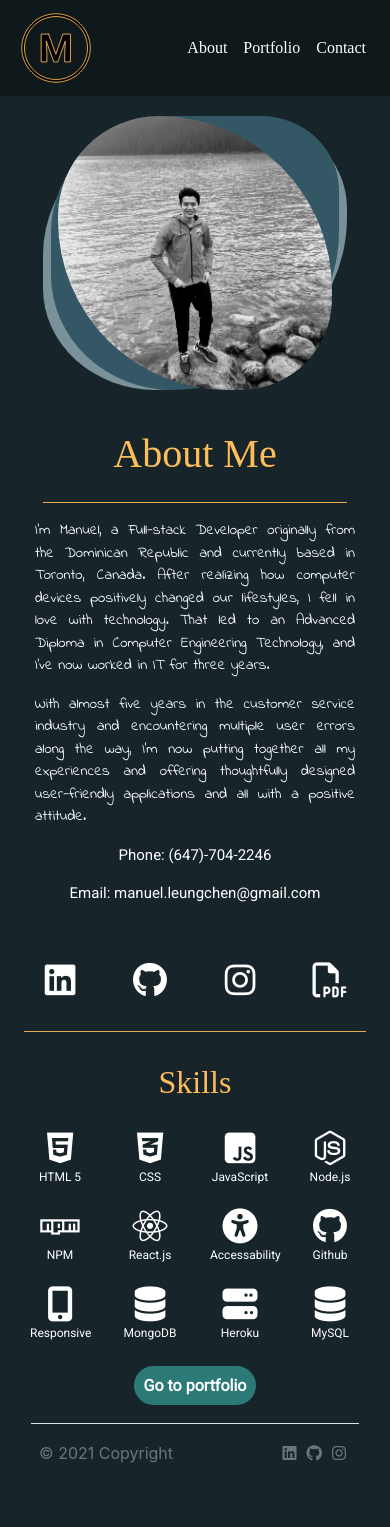
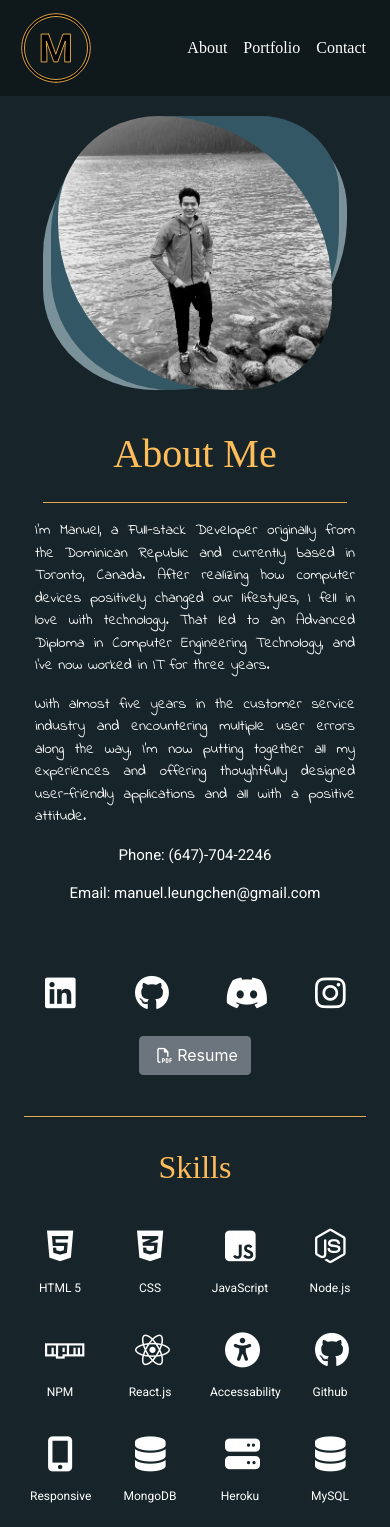
Before and after one commit to manuelleungchen/manuelleung, a React (Create React App) app: page / in a window 390 px wide. Shown: the top 1527 px of the page. Before the commit the page ends 1498 px from the top, so only its background shows below. Built offline with nearby package versions, Linux system fonts and the light colour scheme; a web font is replaced by a local one.

Commit message:
Added Discord link

```diff
--- a/src/components/Footer/index.js
+++ b/src/components/Footer/index.js
@@ -9,12 +9,14 @@ function Footer() {
                     <span className="text-muted">&copy; 2021 Copyright</span>
                 </div>
                 <ul className="nav justify-content-end list-unstyled d-flex">
-                    <li class="ms-3"><a class="text-muted" href="https://www.linkedin.com/in/manuel-leung-chen/" rel="noreferrer" target="_blank">
-                        <i className="fab fa-linkedin"></i></a></li>
-                    <li class="ms-3"><a class="text-muted" href="https://github.com/manuelleungchen" rel="noreferrer" target="_blank">
-                        <i className="fab fa-github"></i></a></li>
-                    <li class="ms-3"><a class="text-muted" href="https://www.instagram.com/mleungc/" rel="noreferrer" target="_blank">
-                        <i className="fab fa-instagram"></i></a></li>
+                    <li class="ms-3"><a class="text-muted" href="https://www.linkedin.com/in/manuel-leung-chen/" rel="noopener noreferrer" target="_blank">
+                        <i className="fab fa-linkedin" /></a></li>
+                    <li class="ms-3"><a class="text-muted" href="https://github.com/manuelleungchen" rel="noopener noreferrer" target="_blank">
+                        <i className="fab fa-github" /></a></li>
+                    <li class="ms-3"><a class="text-muted" href="https://discord.com/users/834973242548027403" rel="noopener noreferrer" target="_blank">
+                        <i className="fab fa-discord" /></a></li>
+                    <li class="ms-3"><a class="text-muted" href="https://www.instagram.com/mleungc/" rel="noopener noreferrer" target="_blank">
+                        <i className="fab fa-instagram" /></a></li>
                 </ul>
             </div>
          </footer>
--- a/src/components/pages/About/index.js
+++ b/src/components/pages/About/index.js
@@ -62,20 +62,24 @@ function About() {
                     </div>
                     <div className="row" id="social">
                         <div className="col-3">
-                            <a href="https://www.linkedin.com/in/manuel-leung-chen/" rel="noreferrer" target="_blank">
-                                <i className="fab fa-linkedin"></i></a>
+                            <a href="https://www.linkedin.com/in/manuel-leung-chen/" rel="noopener noreferrer" target="_blank" title="Connect With Me on Linkedin">
+                                <i className="fab fa-linkedin" /></a>
                         </div>
                         <div className="col-3">
-                            <a href="https://github.com/manuelleungchen" rel="noreferrer" target="_blank">
-                                <i className="fab fa-github"></i></a>
+                            <a href="https://github.com/manuelleungchen" rel="noopener noreferrer" target="_blank" title="View My Repositories">
+                                <i className="fab fa-github" /></a>
                         </div>
                         <div className="col-3">
-                            <a href="https://www.instagram.com/mleungc/" rel="noreferrer" target="_blank">
-                                <i className="fab fa-instagram"></i></a>
+                            <a href="https://discord.com/users/834973242548027403" rel="noopener noreferrer" target="_blank" title="Message Me on Discord">
+                                <i className="fab fa-discord" /></a>
                         </div>
                         <div className="col-3">
-                            <a href={Resume} rel="noreferrer" target="_blank">
-                                <i className="far fa-file-pdf"></i></a>
+                            <a href="https://www.instagram.com/mleungc/" rel="noopener noreferrer" target="_blank" title="Follow Me on Instagram">
+                                <i className="fab fa-instagram" /></a>
+                        </div>
+                        <div className="col-12" id="resume-link-div">
+                            <a className="btn btn-secondary" href={Resume} rel="noopener noreferrer" target="_blank" title="View Resume">
+                                <i className="far fa-file-pdf" />Resume</a>
                         </div>
                     </div>
                 </section>
@@ -84,18 +88,18 @@ function About() {
                     <div id="skills">
                         <h2>Skills</h2>
                         <div className="row" id="skill-icons">
-                            <div className="col-3 col-md-2 col-lg-2 col-xl-1"><i className="fab fa-html5"></i><p>HTML 5</p></div>
-                            <div className="col-3 col-md-2 col-lg-2 col-xl-1"><i className="fab fa-css3-alt"></i><p>CSS</p></div>
-                            <div className="col-3 col-md-2 col-lg-2 col-xl-1"><i className="fab fa-js-square"></i><p>JavaScript</p></div>
-                            <div className="col-3 col-md-2 col-lg-2 col-xl-1"><i className="fab fa-node-js"></i><p>Node.js</p></div>
-                            <div className="col-3 col-md-2 col-lg-2 col-xl-1"><i className="fab fa-npm"></i><p>NPM</p></div>
-                            <div className="col-3 col-md-2 col-lg-2 col-xl-1"><i className="fab fa-react"></i><p>React.js</p></div>
-                            <div className="col-3 col-md-2 col-lg-2 col-xl-1"><i className="fas fa-universal-access"></i><p>Accessability</p></div>
-                            <div className="col-3 col-md-2 col-lg-2 col-xl-1"><i className="fab fa-github"></i><p>Github</p></div>
-                            <div className="col-3 col-md-2 col-lg-2 col-xl-1"><i className="fas fa-mobile-alt"></i><p>Responsive</p></div>
-                            <div className="col-3 col-md-2 col-lg-2 col-xl-1"><i className="fas fa-database"></i><p>MongoDB</p></div>
-                            <div className="col-3 col-md-2 col-lg-2 col-xl-1"><i className="fas fa-server"></i><p>Heroku</p></div>
-                            <div className="col-3 col-md-2 col-lg-2 col-xl-1"><i className="fas fa-database"></i><p>MySQL</p></div>
+                            <div className="col-3 col-md-2 col-lg-2 col-xl-1"><i className="fab fa-html5" /><p>HTML 5</p></div>
+                            <div className="col-3 col-md-2 col-lg-2 col-xl-1"><i className="fab fa-css3-alt" /><p>CSS</p></div>
+                            <div className="col-3 col-md-2 col-lg-2 col-xl-1"><i className="fab fa-js-square" /><p>JavaScript</p></div>
+                            <div className="col-3 col-md-2 col-lg-2 col-xl-1"><i className="fab fa-node-js" /><p>Node.js</p></div>
+                            <div className="col-3 col-md-2 col-lg-2 col-xl-1"><i className="fab fa-npm" /><p>NPM</p></div>
+                            <div className="col-3 col-md-2 col-lg-2 col-xl-1"><i className="fab fa-react" /><p>React.js</p></div>
+                            <div className="col-3 col-md-2 col-lg-2 col-xl-1"><i className="fas fa-universal-access" /><p>Accessability</p></div>
+                            <div className="col-3 col-md-2 col-lg-2 col-xl-1"><i className="fab fa-github" /><p>Github</p></div>
+                            <div className="col-3 col-md-2 col-lg-2 col-xl-1"><i className="fas fa-mobile-alt" /><p>Responsive</p></div>
+                            <div className="col-3 col-md-2 col-lg-2 col-xl-1"><i className="fas fa-database" /><p>MongoDB</p></div>
+                            <div className="col-3 col-md-2 col-lg-2 col-xl-1"><i className="fas fa-server" /><p>Heroku</p></div>
+                            <div className="col-3 col-md-2 col-lg-2 col-xl-1"><i className="fas fa-database" /><p>MySQL</p></div>
                         </div>
                     </div>
                 </section>
--- a/src/components/pages/About/style.css
+++ b/src/components/pages/About/style.css
@@ -72,8 +72,25 @@
 
 #social i, #skill-icons i {
     margin-top: 5px;
-    padding: 2px;
+    padding: 15px;
+    border-radius: 5px;
     font-size: 35px;
+    color: #FFFFFF;
+}
+
+#social .col-3 i:hover {
+    background-color: #343434;
+}
+
+#resume-link-div{
+    padding: 10px;
+}
+
+#resume-link-div i {
+    margin-top: 0px;
+    padding: 5px;
+    border-radius: 5px;
+    font-size: 15px;
     color: #FFFFFF;
 }
 
```
